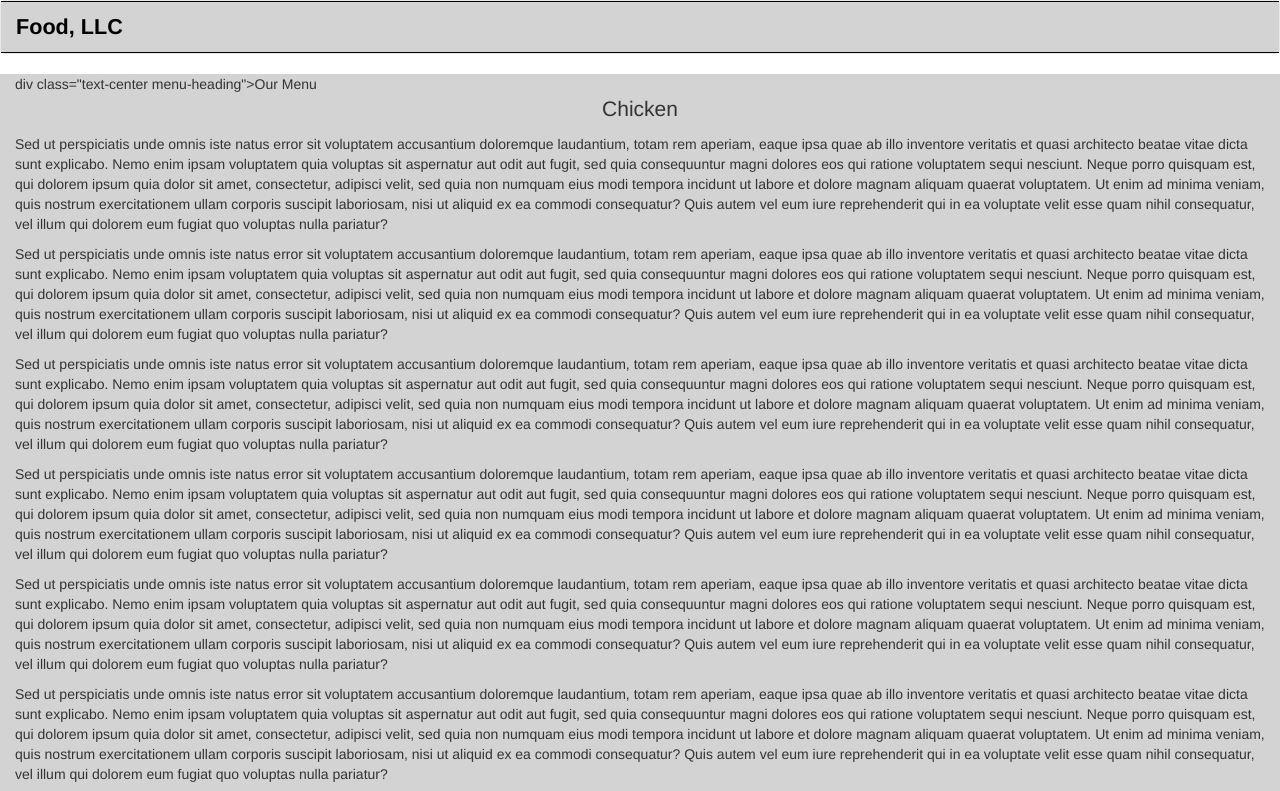
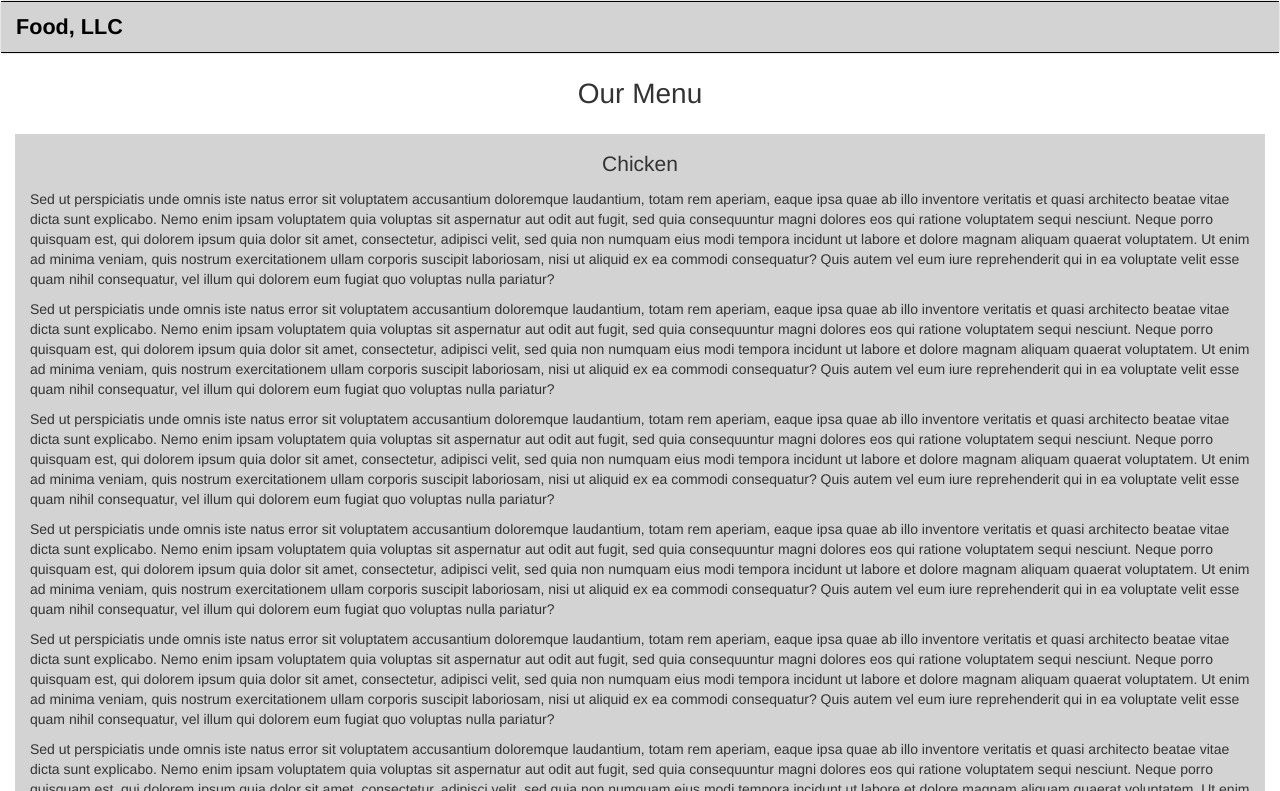
Before and after one commit to rcolbyhall/solution_3rd_module, a plain HTML site: page site/chicken.html in a window 1280 px wide. Shown: the top 791 px of the page. Drawn offline with nearby package versions, Linux system fonts and the light colour scheme.

Commit message:
Update chicken.html

```diff
--- a/site/chicken.html
+++ b/site/chicken.html
@@ -34,7 +34,7 @@
     </nav>
   </header>
   <div class="container col-xs-12">
-    div class="text-center menu-heading">Our Menu</div>
+    <div class="text-center menu-heading">Our Menu</div>
     <div class="main-content">
       <p class="text-center title">Chicken</p>
     <p>
```
